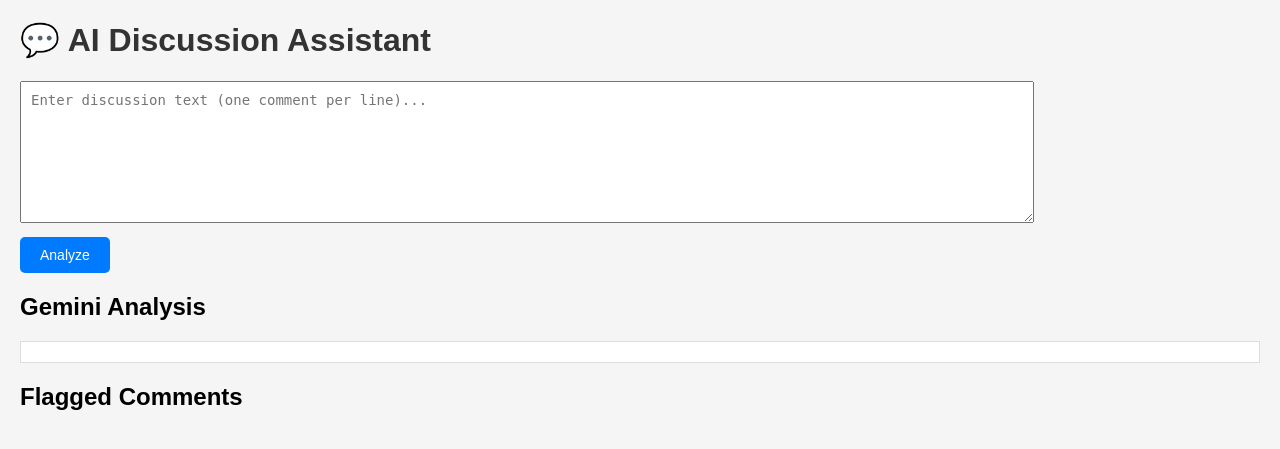
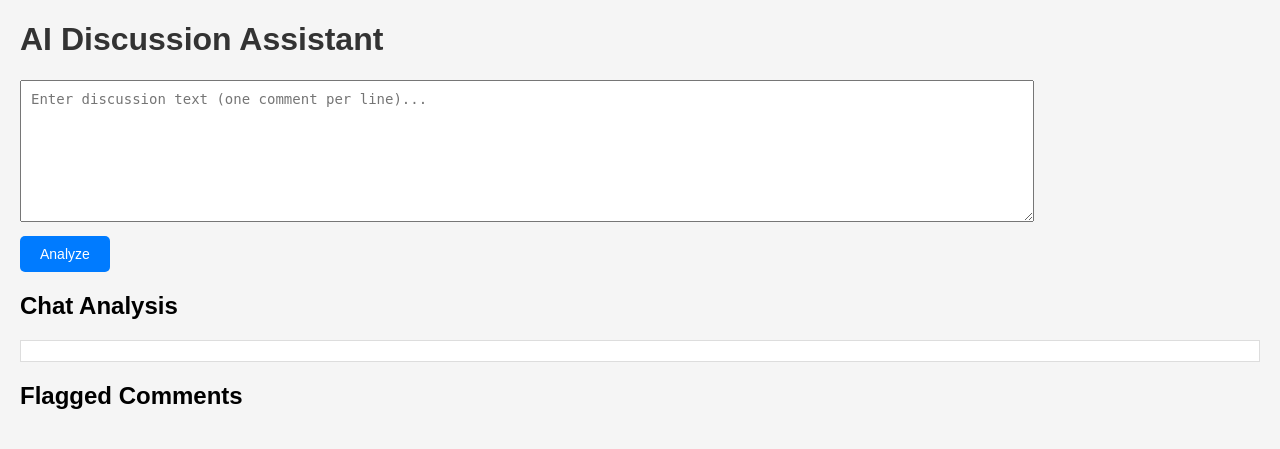
Before and after one commit to Sharad016/ConvoCheck, a Flask app: page / in a window 1280 px wide. Shown: the top 449 px of the page. Run offline with Flask 3, Linux system fonts and the light colour scheme.

Commit message:
html Change

```diff
--- a/templates/index.html
+++ b/templates/index.html
@@ -6,12 +6,12 @@
   <link rel="stylesheet" href="{{ url_for('static', filename='style.css') }}">
 </head>
 <body>
-  <h1>💬 AI Discussion Assistant</h1>
+  <h1>AI Discussion Assistant</h1>
 
   <textarea id="threadInput" placeholder="Enter discussion text (one comment per line)..."></textarea><br>
   <button onclick="analyze()">Analyze</button>
 
-  <h2>Gemini Analysis</h2>
+  <h2>Chat Analysis</h2>
   <pre id="summary"></pre>
 
   <h2>Flagged Comments</h2>
```
